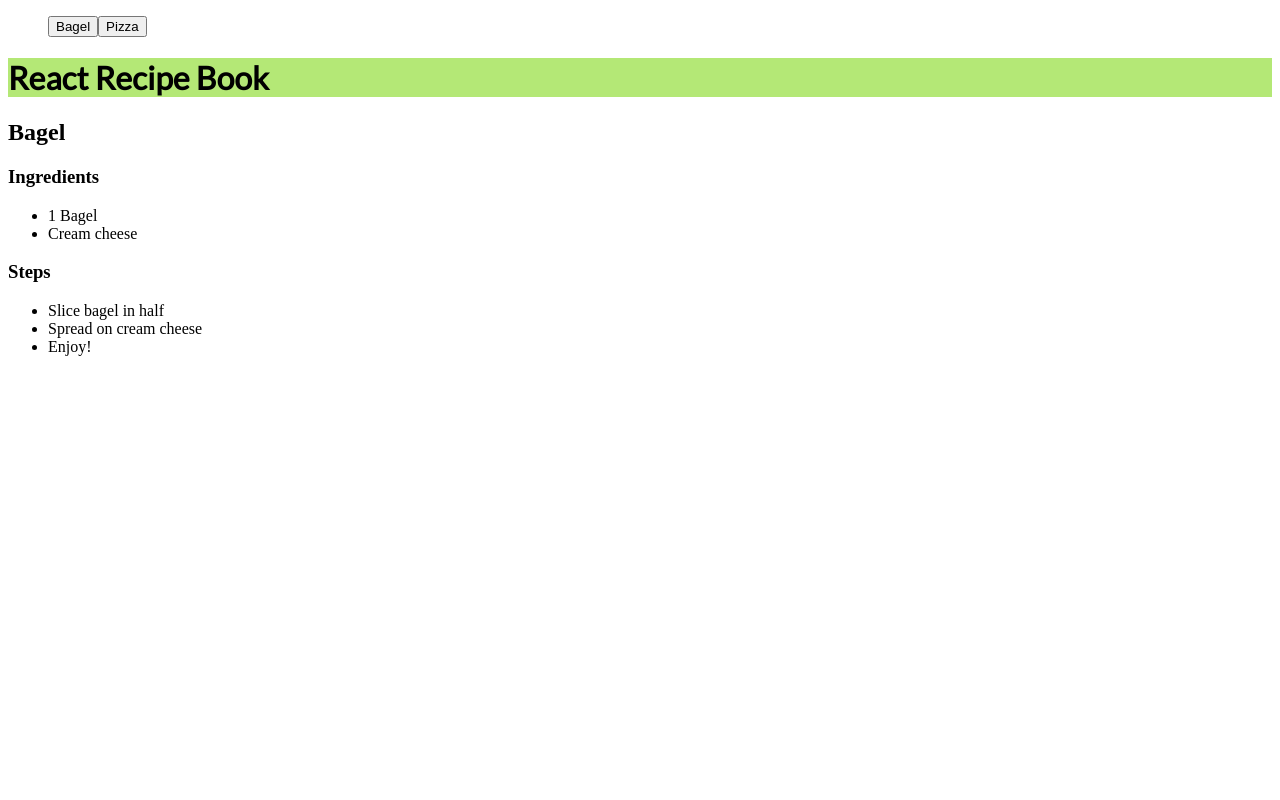
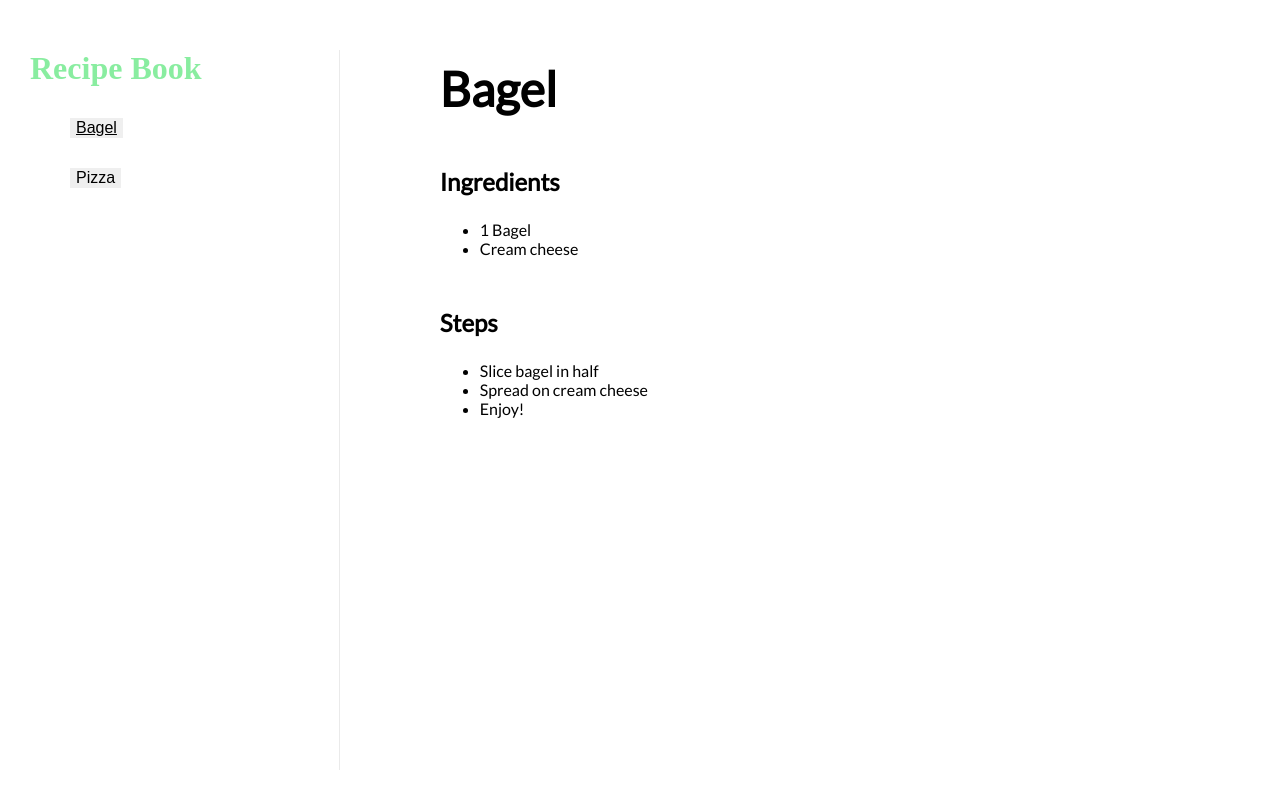
Before and after one commit to emmabostian/react-recipes, a React app: page / in a window 1280 px wide. Built offline with nearby package versions, Linux system fonts and the light colour scheme.

Commit message:
Adding styles

```diff
--- a/src/components/App.js
+++ b/src/components/App.js
@@ -60,11 +60,14 @@ class App extends Component {
     }
     return (
       <div className="App">
-        <Navigation
-          recipes={this.state.recipes}
-          recipeToSelect={this.selectNewRecipe}
-        />
-        <h1>React Recipe Book</h1>
+        <aside className='sidebar'>
+          <h1 className='sidebar__title'>Recipe Book</h1>
+          <Navigation
+            recipes={this.state.recipes}
+            activeRecipe={this.state.selectedRecipe}
+            recipeToSelect={this.selectNewRecipe}
+          />
+        </aside>
         {
           recipeToSelect ?
             <Recipe
--- a/src/components/Navigation.js
+++ b/src/components/Navigation.js
@@ -14,28 +14,41 @@ class Navigation extends Component {
     this.props.recipeToSelect(recipeId);
   }
   render() {
+    const activeRecipeButton = this.props.activeRecipe;
     return (
       <div className="Navigation">
-        <ul>
+        <nav className="Navigation__nav">
+          <ul className="Navigation__list">
             {
               this.props.recipes.map((recipe) =>
+                <li>
                   <button
                     id={recipe.id + '_button'}
                     key={recipe.id}
                     onClick={this.changeRecipe}
+                    className={
+                      recipe.id  === this.props.activeRecipe  ?
+                        'Navigation__button Navigation__button--active'
+                        :
+                        'Navigation__button'
+                    }
                   >
                     {recipe.title}
                   </button>
+                </li>
               )
             }
           </ul>
+        </nav>
       </div>
     );
   }
 }
 
 Navigation.propTypes = {
-  recipes: PropTypes.array.isRequired
+  activeRecipe: PropTypes.string.isRequired,
+  recipes: PropTypes.array.isRequired,
+  recipeToSelect: PropTypes.func.isRequired
 };
 
 export default Navigation;
--- a/src/components/Recipe.js
+++ b/src/components/Recipe.js
@@ -7,12 +7,12 @@ class Recipe extends Component {
     const steps = this.props.steps.map((step, i) => <li key={i}>{step}</li>);
     return (
       <div className="Recipe">
-        <h2>{this.props.title}</h2>
-        <h3>Ingredients</h3>
+        <h2 className="Recipe__title">{this.props.title}</h2>
+        <h3 className="Recipe__sub-title">Ingredients</h3>
         <ul>
           {ingredients}
         </ul>
-        <h3>Steps</h3>
+        <h3 className="Recipe__sub-title">Steps</h3>
         <ul>
           {steps}
         </ul>
--- a/src/styles/scss/base/_elements.scss
+++ b/src/styles/scss/base/_elements.scss
@@ -1,4 +1,5 @@
-h1 {
-  background-color: $color-main;
-  font-family: $font-main;
+#root, body, html {
+  height: 100%;
+  padding: 0;
+  margin: 0;
 }
--- a/src/styles/scss/base/_variables.scss
+++ b/src/styles/scss/base/_variables.scss
@@ -1,2 +1,3 @@
-$color-main: #b4e876;
+$color-main: #89EDA0;
+$color-shadow: #eaeaea;
 $font-main: 'Lato', sans-serif;
--- /dev/null
+++ b/src/styles/scss/components/_app.scss
@@ -0,0 +1,4 @@
+.App {
+  display: flex;
+  height: 100%;
+}
--- /dev/null
+++ b/src/styles/scss/components/_nav.scss
@@ -0,0 +1,28 @@
+.Navigation {
+  &__nav {
+
+  }
+
+  &__list {
+    display: flex;
+    flex-direction: column;
+    list-style-type: none;
+    min-height: 100px;
+    justify-content: space-around;
+  }
+
+  &__button {
+    border: none;
+    font-size: 1em;
+    cursor: pointer;
+    transition: color .1s linear;
+
+    &:hover {
+      color: $color-main;
+    }
+
+    &--active {
+      text-decoration: underline;
+    }
+  }
+}
--- /dev/null
+++ b/src/styles/scss/components/_recipe.scss
@@ -0,0 +1,15 @@
+.Recipe {
+  margin: 60px 50px 0px 100px;
+  width: 70%;
+  font-family: $font-main;
+
+  &__title {
+    margin: 0;
+    font-size: 3em;
+  }
+
+  &__sub-title {
+    font-size: 1.5em;
+    margin-top: 50px;
+  }
+}
--- /dev/null
+++ b/src/styles/scss/components/_sidebar.scss
@@ -0,0 +1,13 @@
+.sidebar {
+  height: 90%;
+  width: 350px;
+  border-right: 1px solid $color-shadow;
+  margin: 50px 0px;
+  padding-left: 30px;
+
+  &__title {
+    color: $color-main;
+    font-size: 2em;
+    margin: 0;
+  }
+}
--- a/src/styles/scss/index.scss
+++ b/src/styles/scss/index.scss
@@ -1,2 +1,7 @@
 @import 'base/variables';
 @import 'base/elements';
+
+@import 'components/app';
+@import 'components/sidebar';
+@import 'components/nav';
+@import 'components/recipe';
```
Also changed, not shown: src/styles/css/index.css, 1 other file. Lines whose indentation alone changed are shown as unchanged.
